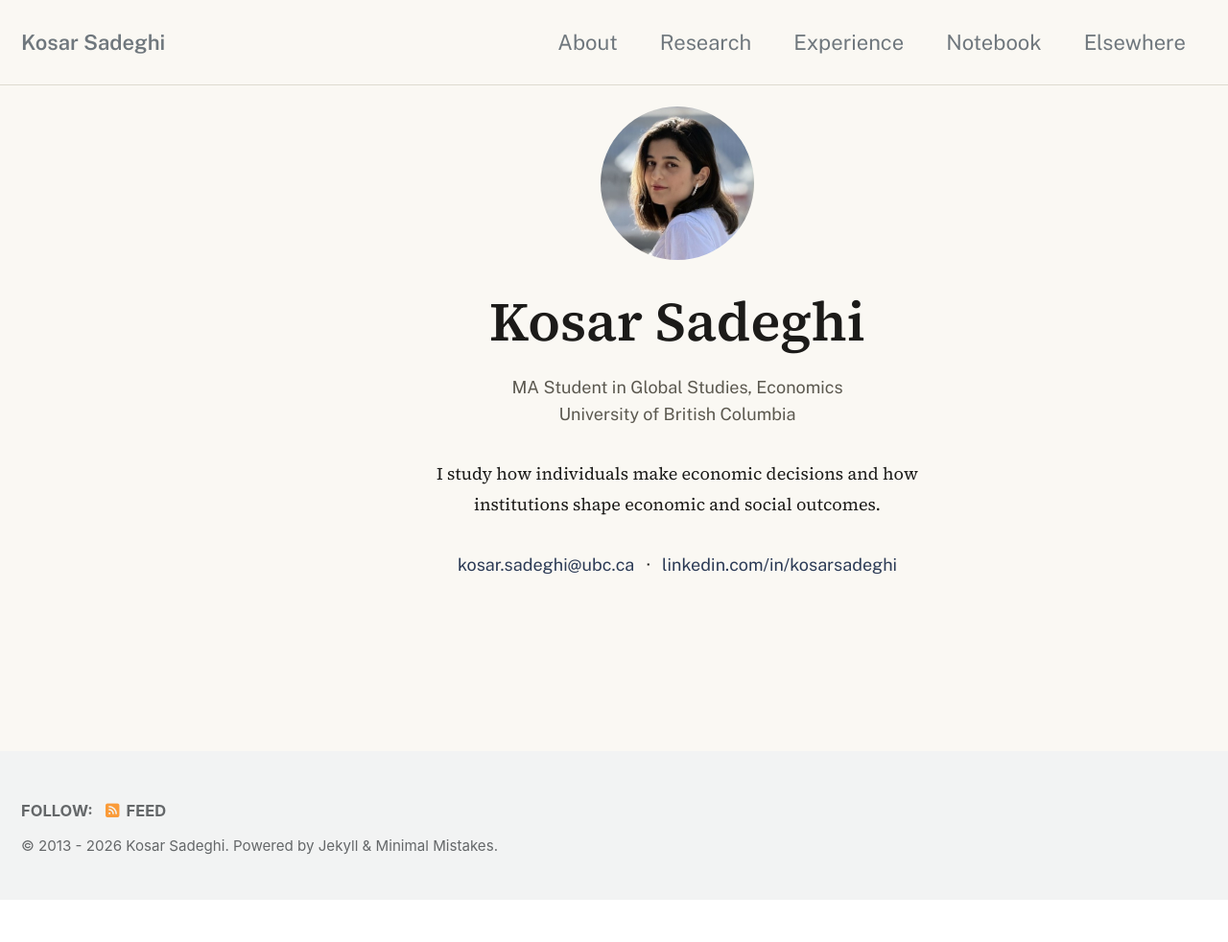
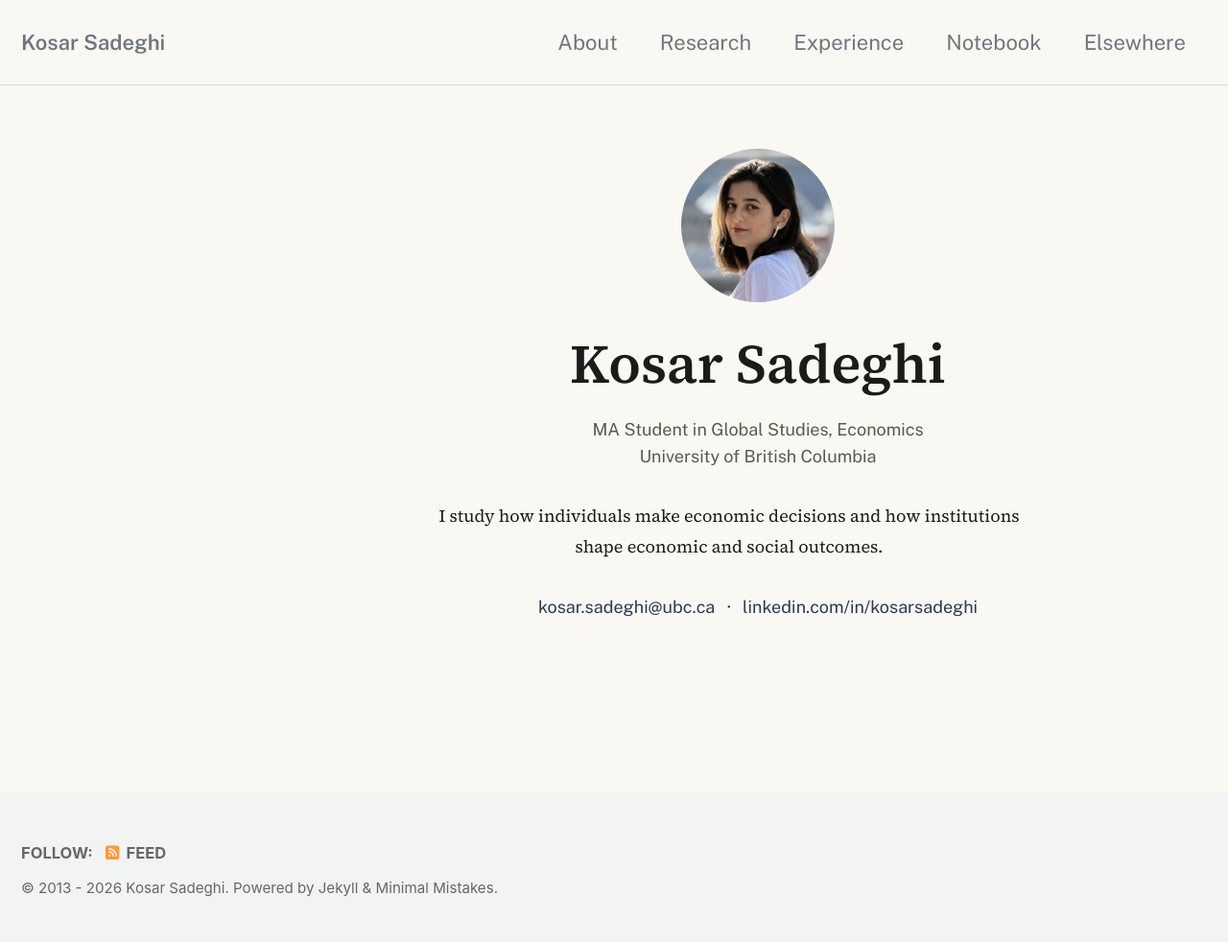
Before and after one commit to KosarSadeghi04/kosarsadeghi.github.io, a Jekyll site: the page built from index.html, in a window 1280 px wide. Shown: the whole page at 96% size. Built offline with Jekyll 4.4.1, drawn with Linux system fonts in a browser that asks for light colours; cached includes are drawn as plain includes; the list of posts is cut into pages by our own code; before the commit the page ends 938 px from its top, so only the background shows below that.

Commit message:
Fix page-content margins with specificity-matched selector, justify text
The theme's own .page .page__inner-wrap .page__content selector outranks
a flat .page__content rule, so margin/width overrides need the same
nesting to take effect. Also justify body text.

Co-Authored-By: Claude Sonnet 5 <noreply@anthropic.com>

```diff
--- a/_sass/custom.scss
+++ b/_sass/custom.scss
@@ -40,6 +40,7 @@ a:hover {
   color: var(--color-accent-soft);
 }
 
+/* Nav, meta, captions, dates, tags use the sans face throughout the site */
 .masthead,
 .greedy-nav,
 .page__meta,
@@ -54,14 +55,6 @@ a:hover {
    Page content
    ========================================================================== */
 
-#main {
-  padding-inline: 1.5em;
-
-  @include breakpoint($large) {
-    padding-inline: 3em;
-  }
-}
-
 .page {
   max-width: 1000px;
 }
@@ -69,19 +62,23 @@ a:hover {
 .page__content {
   font-size: 18px;
   line-height: 1.7;
-  max-width: var(--measure);
-  margin-left: auto;
-  margin-right: auto;
-  padding-inline: 1.5rem;
   text-align: justify;
-
-  @include breakpoint($large) {
-    padding-inline: 2.5rem;
-  }
 }
 
 .page__content p {
   margin-bottom: 1.4rem;
+}
+
+/* The theme's own nested selector (.page .page__inner-wrap .page__content)
+   has higher specificity than a flat .page__content rule, so width/margin
+   overrides must match that nesting to actually take effect. Padding is
+   used instead of margin because the element is floated by the theme. */
+.page .page__inner-wrap {
+  margin-top: 3rem;
+}
+
+.page .page__inner-wrap .page__content {
+  padding-inline: max(0px, calc((100% - var(--measure)) / 2));
 }
 
 .masthead {
```
